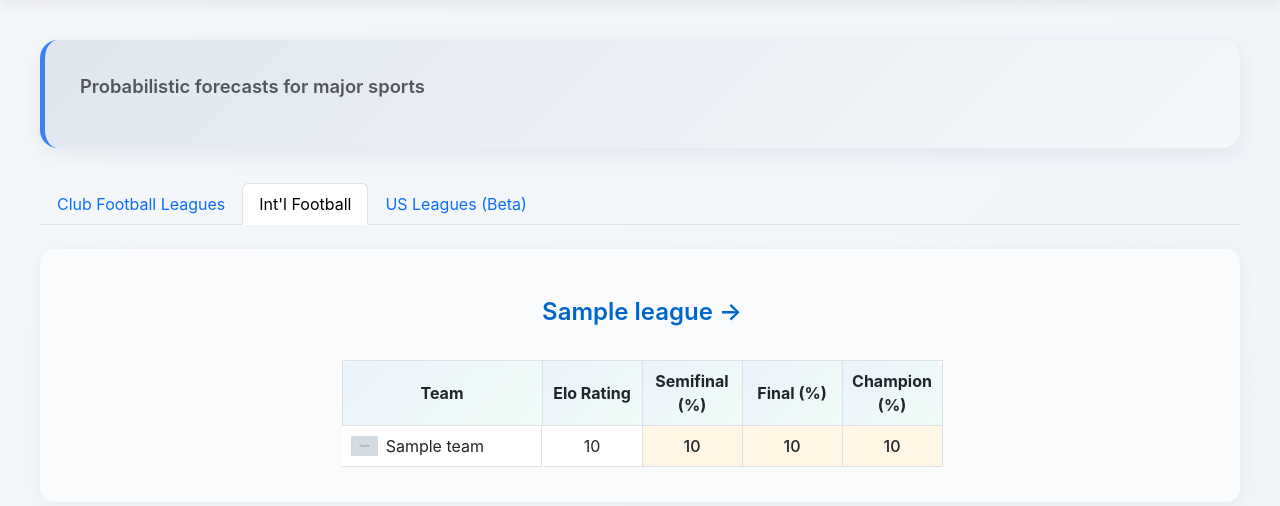
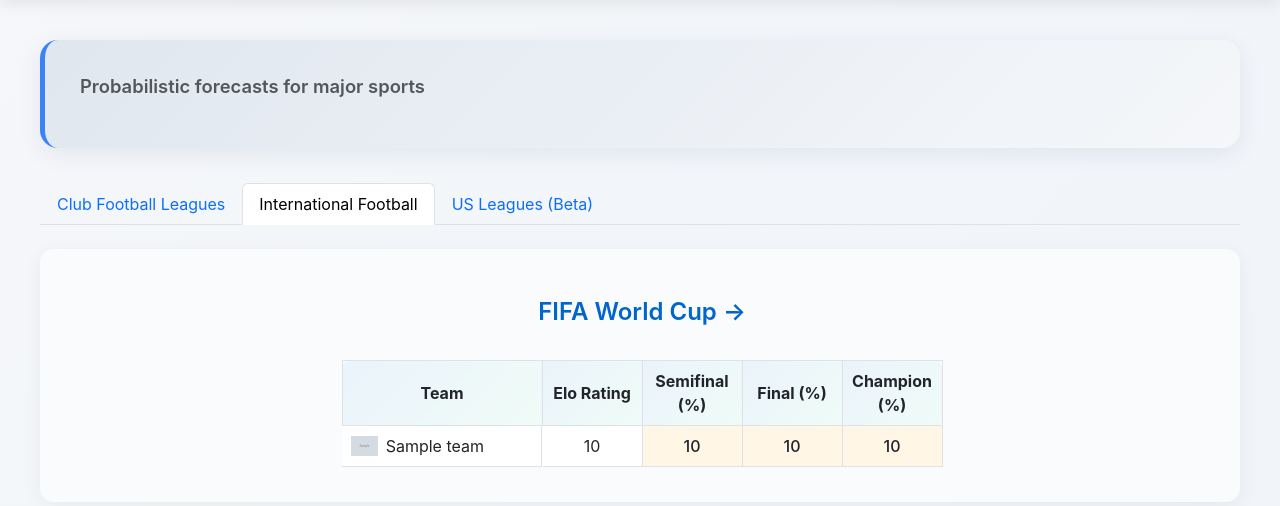
Before and after one commit to prrlesmac/footy_odds_fe, a Flask app: template app/templates/landing_page.html in a window 1280 px wide, after a click on "International Football". Shown: the part 69-575 px from the top of the page. Run offline with Flask 3, Linux system fonts and the light colour scheme; the template is opened without the code that fills it: most values are stand-ins (such as "Sample title", 1, 10 or a date in 2020); grey boxes marked "Sample" are stand-in pictures.

Commit message:
fix name displays

```diff
--- a/app/routes/main.py
+++ b/app/routes/main.py
@@ -118,7 +118,7 @@ def league_detail_mlb():
         updated_at=updated_at
     )
 
-@main_bp.route('/FIFA_WC')
+@main_bp.route('/FIFA World Cup')
 def league_detail_fifa_wc():
     """Detailed view for a specific league."""
     league_data = LeagueService.get_all_fifa_wc_data()
--- a/app/templates/landing_page.html
+++ b/app/templates/landing_page.html
@@ -51,7 +51,7 @@
             <li class="nav-item" role="presentation">
                 <button class="nav-link" id="intl-tab" data-bs-toggle="tab" data-bs-target="#intlFootball" type="button"
                     role="tab">
-                    Int'l Football
+                    International Football
                 </button>
             </li>
             <li class="nav-item" role="presentation">
@@ -125,7 +125,7 @@
                 {% set teams = items["standings"] %}
                 <div class="league-section">
                     <div class="league-title">
-                        <a href="{{ url_for('main.league_detail_fifa_wc') }}">{{ league }} →</a>
+                        <a href="{{ url_for('main.league_detail_fifa_wc') }}">FIFA World Cup →</a>
                     </div>
                     {% set odds_cols = ['po_r4','po_r2','champion'] %}
                     <table class="table table-bordered table-hover"
```
